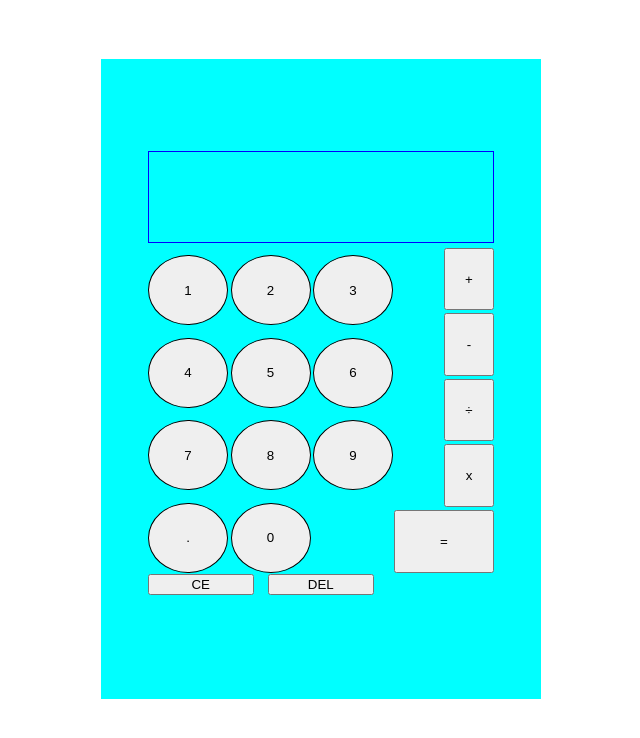
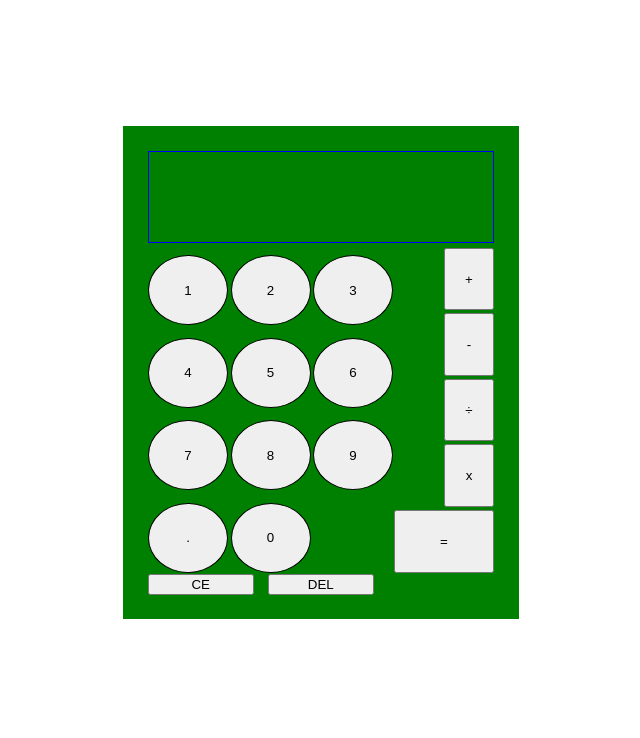
Before and after one commit to ZacharyJorg/Calculator-App, a plain HTML site: page index.html in a window 1280 px wide. Shown: the whole page, without its empty margins (319-959 px from the left). Drawn offline with Linux system fonts and the light colour scheme.

Commit message:
fixed another equals button bug

```diff
--- a/Calculator-app.js
+++ b/Calculator-app.js
@@ -35,13 +35,6 @@ class Calculator {
             this.initial = operator
             return;
         }
-        else if(hasRun == true){
-            this.second = this.initial
-            this.initial = ''
-            this.operator = operator
-            hasRun = false;
-            return;
-        }
         if(this.operator == this.operatorMemory){
             this.operator = this.operatorMemory;
         } else if (this.operator == operator && this.initial.length < 1){
@@ -55,6 +48,12 @@ class Calculator {
         } else if(this.initial.length >= 0 && this.second.length >= 0){
             this.evaluate()
         } else if (this.initial.length <= 0){
+            return;
+        }  else if(hasRun == true){
+            this.second = this.initial
+            this.initial = ''
+            this.operator = operator
+            hasRun = false;
             return;
         } else {
             this.evaluate();
--- a/index.html
+++ b/index.html
@@ -8,7 +8,7 @@
     <title>Calculator-app</title>
 </head>
 <body>
-    <div class="container">
+<main class="container">
     <div class="background"></div>
     <div class="calculator">
         <div class="screen">
@@ -42,7 +42,7 @@
         </div>
      </div>
     </div>
-    </div>
+</main>
     <script src="Calculator-app.js"></script>
 </body>
 </html>
--- a/styles.css
+++ b/styles.css
@@ -68,12 +68,7 @@ box-shadow: 1px 1px 1px 1px;
     width: 50px;
 }
 
-.background{
-    position: absolute;
-    margin-top: 1%;
-    height: 80vh;
-    min-height: fit-content;
-    width: 55vh;
-    background-color: aqua;
-    z-index: -100;
+.calculator{
+    background-color: green;
+    padding: 2%;
 }
```
